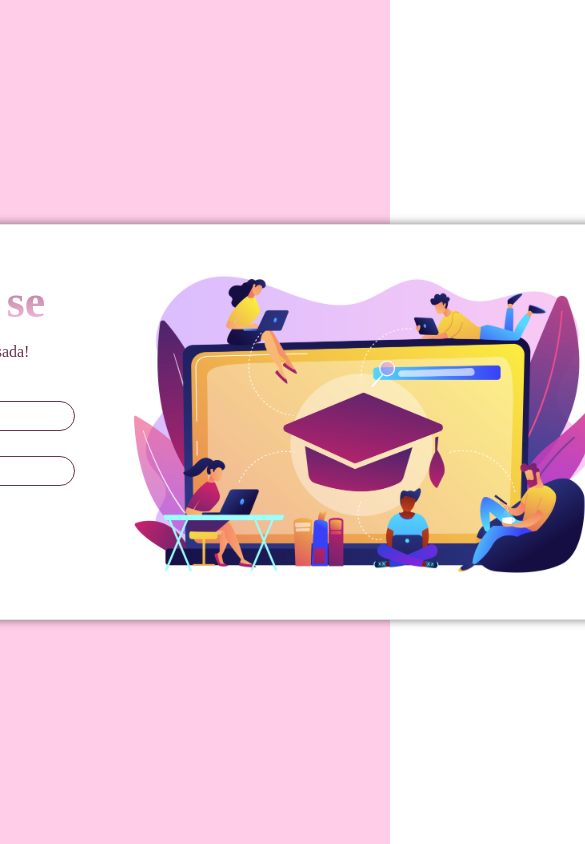
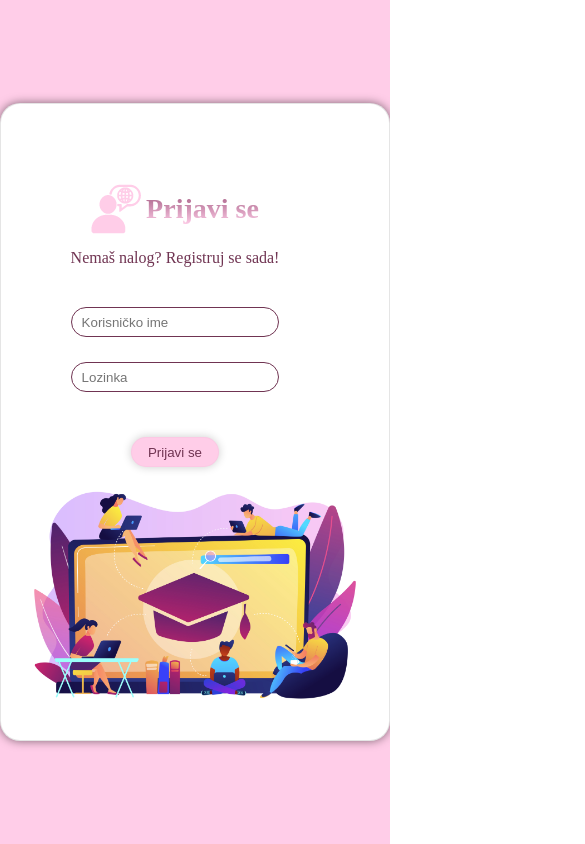
Before and after one commit to Tiikss/it, a React (Create React App) app in the folder Projekat/frontend/: page /login in a window 390 px wide. Shown: the top 844 px of the page, 585 px wide, since content can reach past the window. Built offline with nearby package versions, Linux system fonts and the light colour scheme; a web font is replaced by a local one.

Commit message:
Dodavanje media query-ja

```diff
--- a/Projekat/frontend/src/styles/login.css
+++ b/Projekat/frontend/src/styles/login.css
@@ -112,3 +112,192 @@
     scale: 1.1;
     transition: all 0.5s ease;
 }
+
+/* Default styles as provided */
+
+* {
+    margin: 0;
+    padding: 0;
+    box-sizing: border-box;
+}
+
+#login-body {
+    display: flex;
+    justify-content: center;
+    align-items: center;
+    height: 100vh;
+    background-color: #ffcde8;
+}
+
+#content-login {
+    display: flex;
+    border: 1px solid rgba(0, 0, 0, 0.1);
+    border-radius: 20px;
+    padding: 30px;
+    box-shadow: 0 0 10px rgba(0, 0, 0, 0.5);
+    background-color: white;
+}
+
+#login-img {
+    width: 500px;
+}
+
+#h1-login {
+    text-align: center;
+    font-size: 46px;
+    background: -webkit-linear-gradient(#a45d83, #ffcde8);
+    background-clip: text;
+    -webkit-text-fill-color: transparent;
+}
+
+#login-p-mess {
+    text-align: center;
+    color: #703452;
+}
+
+#form-login {
+    display: flex;
+    flex-direction: column;
+    gap: 15px;
+    justify-content: center;
+    align-items: center;
+}
+
+.login-lbl {
+    padding-bottom: 10px;
+    color: #703452;
+}
+
+.login-inp {
+    margin-bottom: 10px;
+    height: 30px;
+    width: 300px;
+    border-radius: 20px;
+    border: 1px solid #703452;
+    padding-left: 10px;
+}
+
+#subm-login {
+    margin-top: 20px;
+    background-color: #ffcde8;
+    color: #703452;
+    border: 1px solid #a45d830a;
+    box-shadow: 0 0 10px rgba(0, 0, 0, 0.2);
+    scale: 1;
+    transition: all 0.5s ease;
+    width: max-content;
+    padding: 6px 16px;
+}
+
+#login-div {
+    padding-right: 40px;
+    padding-top: 20px;
+}
+
+#login-logo-img {
+    width: 100px;
+}
+
+#logo-title-login {
+    display: flex;
+    justify-content: center;
+    align-items: center;
+    gap: 5px;
+}
+
+#login-ttl {
+    display: flex;
+    flex-direction: column;
+    gap: 15px;
+    margin-bottom: 40px;
+}
+
+#image-login {
+    display: flex;
+    justify-content: center;
+}
+
+#logo-title-login img {
+    width: 50px;
+}
+
+#subm-login:hover {
+    background-color: #703452;
+    color: white;
+    box-shadow: rgba(149, 157, 165, 0.2) 0px 8px 24px;
+    scale: 1.1;
+    transition: all 0.5s ease;
+}
+
+@media (max-width: 1024px) {
+    #content-login {
+        flex-direction: column;
+        padding: 20px;
+    }
+
+    #login-img {
+        margin-bottom: 20px;
+    }
+
+    .login-inp {
+        width: 100%;
+    }
+
+    #subm-login {
+        text-align: center;
+    }
+}
+
+@media (max-width: 768px) {
+    #content-login {
+        flex-direction: column;
+        justify-content: center;
+        align-items: center;
+        width: 100%;
+        height: auto;
+    }
+
+    #login-img {
+        margin-bottom: 15px;
+        width: 100%;
+    }
+
+    .login-inp {
+        width: 100%;
+    }
+
+    #subm-login {
+        text-align: center;
+    }
+
+    #logo-title-login {
+        margin-top: 40px;
+    }
+
+    #h1-login {
+        font-size: 36px;
+    }
+}
+
+@media (max-width: 480px) {
+    #content-login {
+        flex-direction: column;
+        justify-content: center;
+        align-items: center;
+        width: 100%;
+        height: auto;
+    }
+
+    #login-img {
+        margin-bottom: 10px;
+        width: 100%;
+    }
+
+    #subm-login {
+        text-align: center;
+    }
+
+    #h1-login {
+        font-size: 28px;
+    }
+}
```
